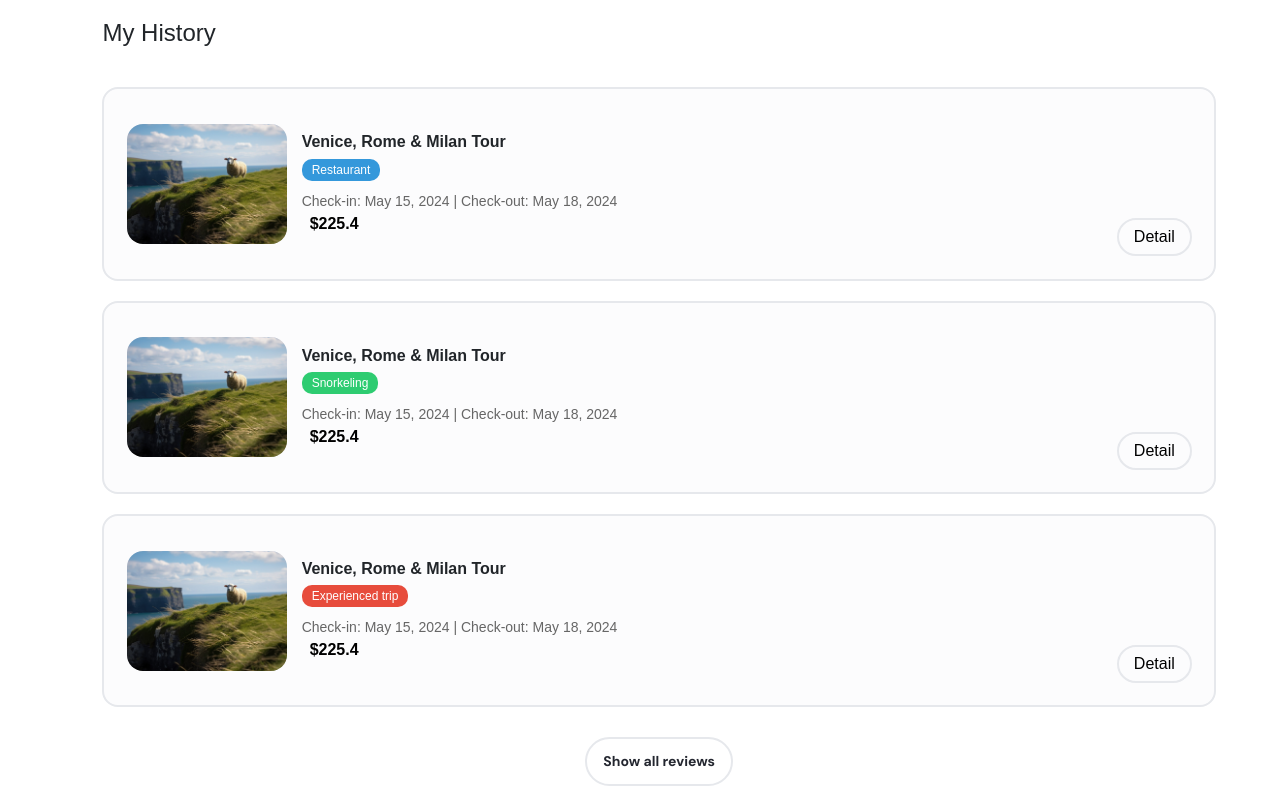
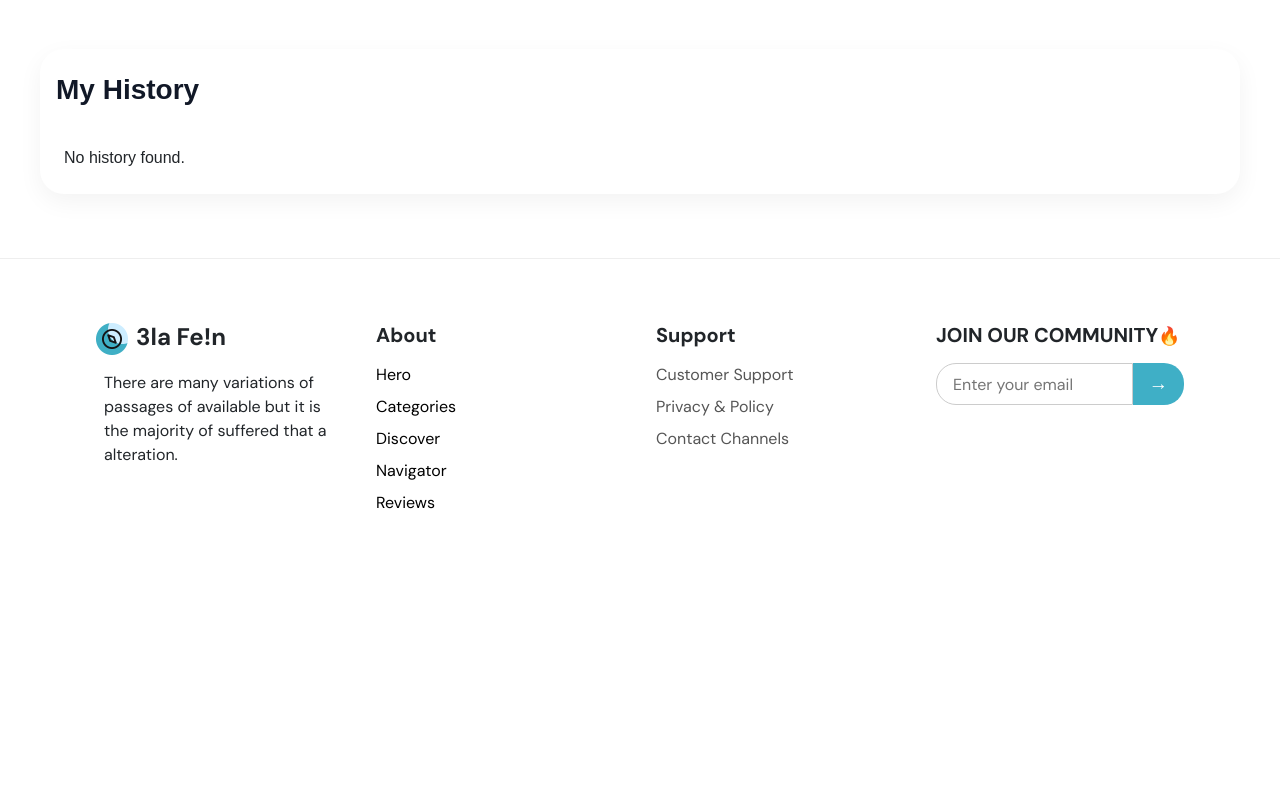
Before and after one commit to AbdalrahmanEmara/3la-Fein, a React (Vite) app: page /profile in a window 1280 px wide. Shown: the part 1020-1820 px from the top of the page. After the commit the page ends 1583 px from the top, so only its background shows below. Built offline with nearby package versions, Linux system fonts and the light colour scheme; sample sign-in values are in the browser's storage.

Commit message:
add history and booking now applied to profile

```diff
--- a/src/Componets/CardDetails/CardDDetailes.jsx
+++ b/src/Componets/CardDetails/CardDDetailes.jsx
@@ -2,6 +2,7 @@ import { useEffect, useState } from "react";
 import { motion, AnimatePresence } from "framer-motion";
 import styles from "./CardDDetails.module.css";
 import { useNavigate } from "react-router-dom";
+import { getCurrentUser } from "../Forms/Storage";
 
 const CardDDetailes = ({ onClose, data }) => {
   const [rotate, setRotate] = useState({ x: 0, y: 0 });
@@ -9,9 +10,14 @@ const CardDDetailes = ({ onClose, data }) => {
   const navigate = useNavigate();
 
   const handleClick = () => {
-    navigate("/confirmPayment", { state: { props: data } });
+    const currentUser = getCurrentUser();
+
+    if (!currentUser) {
+      navigate("/signup");
+    } else {
+      navigate("/confirmPayment", { state: { props: data } });
+    }
   };
-
   useEffect(() => {
     const scrollY = window.scrollY;
     document.body.style.position = "fixed";
--- a/src/Componets/Credits/PayForm.jsx
+++ b/src/Componets/Credits/PayForm.jsx
@@ -2,8 +2,9 @@ import { useState } from "react";
 import toast from "react-hot-toast";
 import { useNavigate } from "react-router-dom";
 import styles from "./PayForm.module.css";
+import { addHistoryToCurrentUser } from "../Forms/Storage";
 
-function PayForm() {
+function PayForm({ bookingInfo }) {
   const [formData, setFormData] = useState({
     cardNumber: "",
     cardHolder: "",
@@ -76,6 +77,16 @@ function PayForm() {
       toast.success(
         `✅ Payment method "${method}" selected and card details valid!`
       );
+      const historyEntry = {
+        image: bookingInfo.image,
+        category: bookingInfo.category,
+        totalPrice: bookingInfo.totalPrice,
+        name: bookingInfo.name,
+        timestamp: new Date().toISOString(),
+      };
+
+      addHistoryToCurrentUser(historyEntry);
+      navigate("/profile");
     }
   };
 
--- a/src/Componets/FavList/favoriteList.module.css
+++ b/src/Componets/FavList/favoriteList.module.css
@@ -2,6 +2,7 @@
   width: 77%;
   height: auto;
   margin: auto;
+  margin-top: 30px;
   display: flex;
   flex-wrap: wrap;
   gap: 32px;
--- a/src/Componets/Forms/Storage.jsx
+++ b/src/Componets/Forms/Storage.jsx
@@ -86,3 +86,32 @@ export const isFavorite = (favoriteItemName) => {
 
   return currentUser.favorites.some((item) => item.name === favoriteItemName);
 };
+
+export const addHistoryToCurrentUser = (historyItem) => {
+  const currentUser = getCurrentUser();
+  console.log("Current User before history add:", currentUser);
+
+  if (!currentUser) {
+    console.warn("No current user set");
+    return;
+  }
+
+  if (!Array.isArray(currentUser.history)) {
+    currentUser.history = [];
+  }
+
+  currentUser.history.push(historyItem);
+
+  setCurrentUser(currentUser);
+
+  const users = getUsers();
+  console.log("Users before update:", users);
+
+  const updatedUsers = users.map((user) =>
+    user.id === currentUser.id ? currentUser : user
+  );
+
+  console.log("Updated Users:", updatedUsers);
+
+  localStorage.setItem("users", JSON.stringify(updatedUsers));
+};
--- a/src/Componets/History/History.jsx
+++ b/src/Componets/History/History.jsx
@@ -1,62 +1,53 @@
+import { useState, useEffect } from "react";
+import { getCurrentUser } from "../Forms/Storage"; // Adjust the import path as needed
 import styles from "./History.module.css";
 
 const History = () => {
-  const trips = [
-    {
-      id: 1,
-      title: "Venice, Rome & Milan Tour",
-      price: "$225.4",
-      checkIn: "May 15, 2024",
-      checkOut: "May 18, 2024",
-      image: "/images/venice.png",
-      type: "restaurant",
-    },
-    {
-      id: 2,
-      title: "Venice, Rome & Milan Tour",
-      price: "$225.4",
-      checkIn: "May 15, 2024",
-      checkOut: "May 18, 2024",
-      image: "/images/venice.png",
-      type: "snorkeling",
-    },
-    {
-      id: 3,
-      title: "Venice, Rome & Milan Tour",
-      price: "$225.4",
-      checkIn: "May 15, 2024",
-      checkOut: "May 18, 2024",
-      image: "/images/venice.png",
-      type: "experienced trip",
-    },
-  ];
+  const [history, setHistory] = useState([]);
+
+  useEffect(() => {
+    const currentUser = getCurrentUser();
+    if (currentUser && Array.isArray(currentUser.history)) {
+      setHistory(currentUser.history);
+    } else {
+      setHistory([]); // No history or no user
+    }
+  }, []);
 
   return (
     <div className={styles.container}>
       <h2 className={styles.heading}>My History</h2>
-      {trips.map((trip) => (
-        <div key={trip.id} className={styles.tripCard}>
-          <img src={trip.image} alt={trip.title} className={styles.tripImage} />
+
+      {history.length === 0 && <p>No history found.</p>}
+
+      {history.map((item, index) => (
+        <div key={index} className={styles.tripCard}>
+          <img
+            src={item.image || "/images/default.png"}
+            alt={item.name || "Trip"}
+            className={styles.tripImage}
+          />
           <div className={styles.tripDetails}>
             <div className={styles.tripInfo}>
-              <h3 className={styles.tripTitle}>{trip.title}</h3>
+              <h3 className={styles.tripTitle}>{item.name || "Trip"}</h3>
               <span
                 className={`${styles.tripType} ${
-                  styles[trip.type.replace(" ", "-")]
+                  item.category ? styles[item.category.replace(" ", "-")] : ""
                 }`}
               >
-                {trip.type.charAt(0).toUpperCase() + trip.type.slice(1)}
+                {item.category
+                  ? item.category.charAt(0).toUpperCase() +
+                    item.category.slice(1)
+                  : "Unknown Category"}
               </span>
               <p className={styles.tripDate}>
-                Check-in: {trip.checkIn} | Check-out: {trip.checkOut}
+                Booked at: {new Date(item.timestamp).toLocaleString()}
               </p>
-              <p className={styles.tripPrice}>{trip.price}</p>
+              <p className={styles.tripPrice}>{item.totalPrice || "$0.00"}</p>
             </div>
-            <button className={styles.detailBtn}>Detail</button>
           </div>
         </div>
       ))}
-      <button className={styles.showReviews}>Show all reviews</button>
     </div>
   );
 };
--- a/src/Componets/History/History.module.css
+++ b/src/Componets/History/History.module.css
@@ -1,167 +1,164 @@
 .container {
-  font-family: Arial, sans-serif;
-  padding-left: 3%;
-  display: flex;
-  flex-direction: column;
-  gap: 20px;
-  text-align: left;
-  margin: 5%;
+  font-family: "Poppins", Arial, sans-serif;
+  max-width: 1200px; /* wider container for 3 columns */
+  margin: 5% auto;
+  padding: 24px 16px;
+  display: grid;
+  grid-template-columns: repeat(
+    auto-fit,
+    minmax(280px, 1fr)
+  ); /* flexible columns */
+  gap: 24px;
+  background: #ffffff;
+  border-radius: 24px;
+  box-shadow: 0 8px 24px rgba(0, 0, 0, 0.05);
+  box-sizing: border-box;
 }
 
 .heading {
-  font-size: 24px;
-  margin-bottom: 20px;
+  font-weight: 700;
+  font-size: 28px;
+  color: #111827; /* dark slate */
+  margin-bottom: 16px;
+  text-align: left;
+  grid-column: 1 / -1; /* span full width across columns */
 }
 
 .tripCard {
   display: flex;
-  padding: 2%;
-  justify-content: space-between;
-  align-items: center;
-  border-radius: 16px;
-  border: 2px solid #e6e8ec;
-  background: #fcfcfd;
+  gap: 16px;
+  padding: 20px;
+  border-radius: 20px;
+  background: #f9fafb;
+  border: 1px solid #e5e7eb;
+  box-shadow: 0 4px 12px rgba(0, 0, 0, 0.04);
+  transition: box-shadow 0.3s ease;
+  cursor: default;
+  box-sizing: border-box;
+  width: 100%;
+}
+
+.tripCard:hover {
+  box-shadow: 0 8px 28px rgba(0, 0, 0, 0.1);
 }
 
 .tripImage {
   width: 160px;
   height: 120px;
   object-fit: cover;
-  margin-right: 15px;
   border-radius: 16px;
+  box-shadow: 0 4px 8px rgba(0, 0, 0, 0.06);
+  flex-shrink: 0;
 }
 
 .tripDetails {
   flex-grow: 1;
   display: flex;
+  flex-direction: column;
   justify-content: space-between;
-  align-items: center;
 }
 
 .tripInfo {
-  flex-grow: 1;
+  display: flex;
+  flex-direction: column;
+  gap: 6px;
 }
 
 .tripTitle {
-  margin: 0 0 5px;
-  font-size: 16px;
-  font-weight: bold;
+  font-size: 20px;
+  font-weight: 700;
+  color: #1f2937; /* dark slate */
+  margin: 0;
 }
 
 .tripType {
   display: inline-block;
-  padding: 2px 10px;
-  border-radius: 10px;
-  color: #fff;
-  font-size: 12px;
-  margin-bottom: 5px;
+  padding: 4px 7px;
+  border-radius: 12px;
+  font-size: 13px;
+  font-weight: 600;
+  color: #636363; /* white text for contrast */
+  user-select: none;
+  max-width: fit-content;
+  text-transform: capitalize;
 }
 
 .restaurant {
   background-color: #3498db;
 }
+
 .snorkeling {
   background-color: #2ecc71;
 }
+
 .experienced-trip {
   background-color: #e74c3c;
 }
 
 .tripDate {
-  margin: 5px 0;
   font-size: 14px;
-  color: #666;
+  color: #6b7280; /* medium gray */
 }
 
 .tripPrice {
-  font-weight: bold;
-  color: #000;
+  font-weight: 700;
+  font-size: 18px;
+  color: #111827; /* dark slate */
+  margin-top: 8px;
 }
 
-.detailBtn {
-  display: flex;
-  justify-content: center;
-  align-items: center;
-  gap: 12px;
-  border-radius: 90px;
-  border: 2px solid #e6e8ec;
-  background: none;
-  cursor: pointer;
-  padding: 5px 15px;
-  margin-top: 12%;
-  transition: background 0.2s;
-}
-.detailBtn:hover {
-  background-color: #e0e0e0;
+/* Force exactly 3 columns on large screens (desktop) */
+@media (min-width: 1024px) {
+  .container {
+    grid-template-columns: repeat(3, 1fr);
+  }
 }
 
-.showReviews {
-  display: flex;
-  padding: 12px 16px;
-  justify-content: center;
-  align-items: center;
-  gap: 12px;
-  border-radius: 90px;
-  border: 2px solid #e6e8ec;
-  color: #23262f;
-  font-family: "DM Sans", sans-serif;
-  font-size: 14px;
-  font-weight: 700;
-  background: none;
-  cursor: pointer;
-  margin-top: 10px;
-  align-self: center;
-}
-.showReviews:hover {
-  color: #2980b9;
+/* Flexible columns on medium screens */
+@media (max-width: 1023px) {
+  .container {
+    grid-template-columns: repeat(auto-fit, minmax(280px, 1fr));
+  }
 }
 
-/* Media Queries */
+/* Stack cards vertically on tablets and smaller */
 @media (max-width: 768px) {
   .container {
-    padding-left: 1%;
-    margin-left: 2%;
+    grid-template-columns: 1fr;
+    max-width: 100%;
+    padding: 16px 12px;
+    margin: 3% 2%;
   }
 
   .tripCard {
     flex-direction: column;
+    padding: 16px;
     align-items: flex-start;
-    padding: 10px;
   }
 
   .tripImage {
     width: 100%;
-    height: auto;
-    margin-bottom: 10px;
+    height: 180px;
+    border-radius: 16px;
+    margin-bottom: 12px;
   }
 
   .tripDetails {
     width: 100%;
-    flex-direction: row;
-    justify-content: space-between;
-  }
-
-  .detailBtn {
-    margin-left: auto;
   }
 }
 
+/* Smaller font sizes for very small screens */
 @media (max-width: 480px) {
   .heading {
-    font-size: 20px;
+    font-size: 22px;
   }
 
-  .tripDetails {
-    flex-direction: column;
-    align-items: flex-start;
+  .tripTitle {
+    font-size: 18px;
   }
 
-  .detailBtn {
-    width: 100%;
-    margin-top: 10px;
-  }
-
-  .showReviews {
-    width: 100%;
+  .tripPrice {
+    font-size: 16px;
   }
 }
--- a/src/Pages/Home.jsx
+++ b/src/Pages/Home.jsx
@@ -9,7 +9,6 @@ import MainCategories from "../Componets/categoriessec/maincategories";
 import LocationPickerButton from "../Componets/Location/LocationPickerButton";
 import DiscoverWeekly from "../Componets/discoverWeekly/discoverWeekly";
 import { useEffect } from "react";
-import CreditPage from "../Componets/Credits/CreditPage";
 
 export default function Home() {
   useEffect(() => {
@@ -41,7 +40,6 @@ export default function Home() {
       </section>
       <section id="Footer">
         <Footer />
-        <CreditPage />
       </section>
     </div>
   );
```
Also changed, not shown: src/Componets/Credits/CreditPage.jsx (+9 -2 lines).
